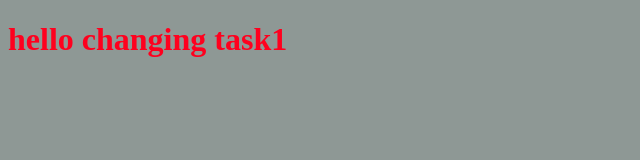
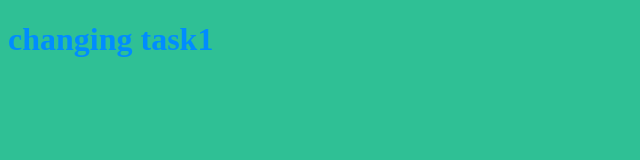
Before and after one commit to supdevapp/myprojet, a plain HTML site: page index.html in a window 1280 px wide. Shown: the whole page, without its empty margins (0-640 px from the left). Drawn offline with Linux system fonts and the light colour scheme.

Commit message:
changing style and titleé

```diff
--- a/index.html
+++ b/index.html
@@ -8,6 +8,6 @@
     <link rel="stylesheet" href="style.css">
 </head>
 <body>
-    <h1>hello changing task1</h1>
+    <h1> changing task1</h1>
 </body>
 </html>
--- a/style.css
+++ b/style.css
@@ -1,6 +1,6 @@
 h1{
-    color: rgb(255, 0, 30);
+    color: rgb(0, 140, 255);
 }
 body{
-    background-color: rgb(142, 152, 149);
+    background-color: rgb(47, 192, 149);
 }
```
